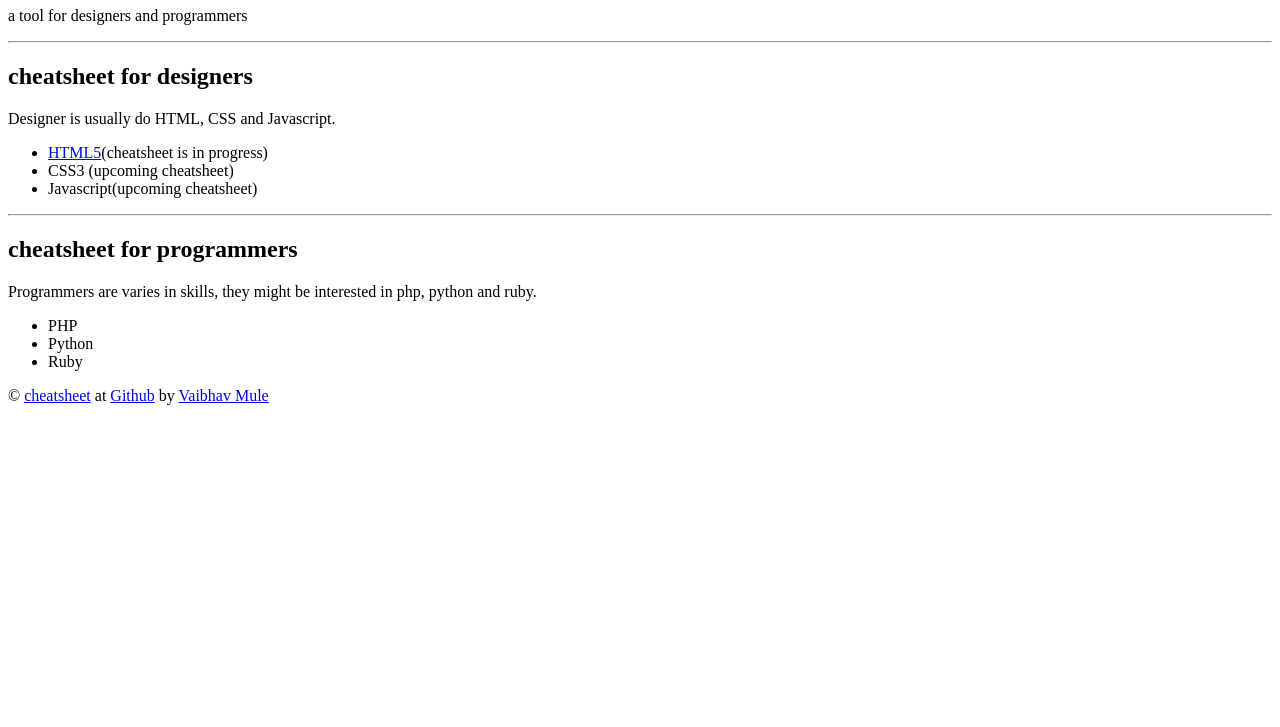
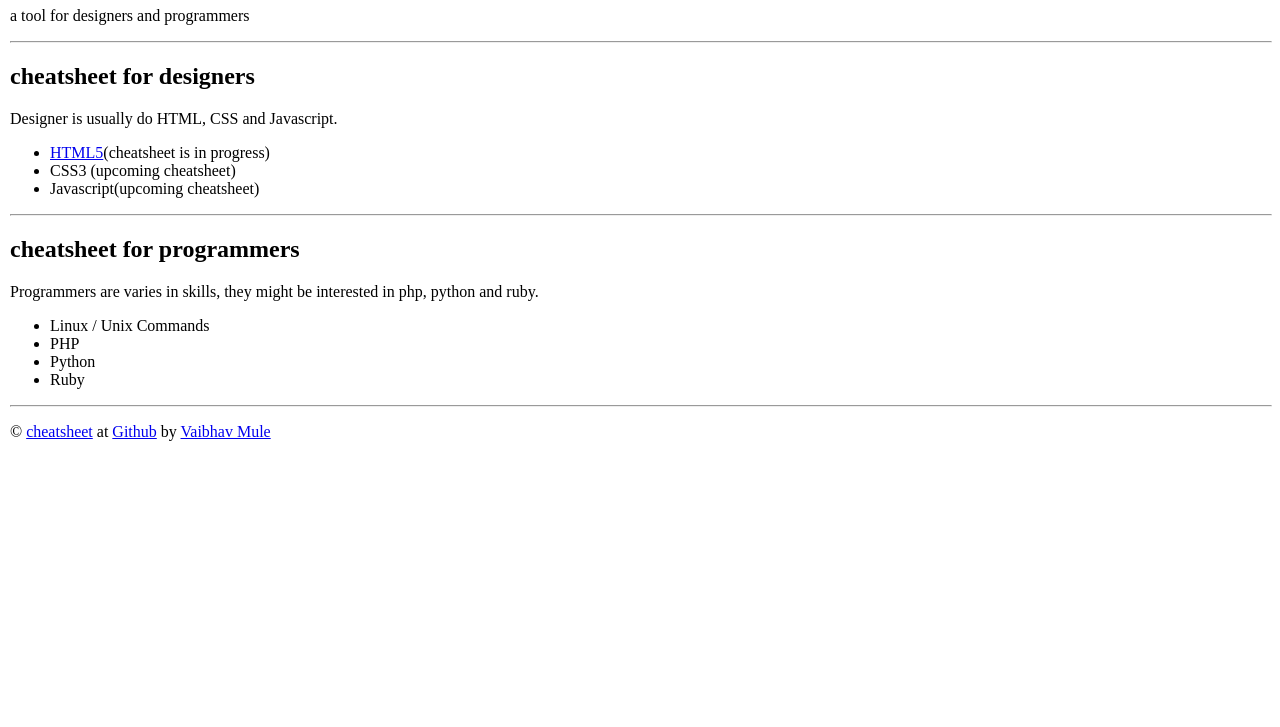
Before and after one commit to vaibhavmule/cheatsheet, a plain HTML site: page index.html in a window 1280 px wide. Shown: the part 73-800 px from the top of the page. Drawn offline with Linux system fonts and the light colour scheme.

```diff
--- a/css/site.css
+++ b/css/site.css
@@ -1,5 +1,3 @@
-//CSS for cheatsheet
 body {
-	margin-right: 2em;
-	margin-left: 2em;
+	margin-left:10px;
 }
--- a/index.html
+++ b/index.html
@@ -3,7 +3,7 @@
 <head>
 	<title>cheatsheet</title>
 	<meta charset="UTF-8">
-	<meta name="description" content="cheatsheet is a reference tool for designers and programmers" />
+	<meta name="description" content="cheatsheet is a reference tool for designers and programmers">
 	<meta name="author" content="Vaibhav Mule">
 	<link rel="stylesheet" type="text/css" href="./css/site.css">
 </head>
@@ -25,12 +25,14 @@
 		<h2>cheatsheet for programmers</h2>
 		<p>Programmers are varies in skills, they might be interested in php, python and ruby.</p>
 		<ul>
+			<li>Linux / Unix Commands</li>
 			<li>PHP</li>
 			<li>Python</li>
 			<li>Ruby</li>
 		</ul>
 	</article>
 	<footer>
+		<hr>
 		<p>&copy; <a href="index.html">cheatsheet</a> at <a href="https://github.com/vaibhavmule/cheatsheet">Github</a> by <a href="http://www.vaibhavmule.com">Vaibhav Mule</a> </p>
 	</footer>
 </body>
```
Also changed, not shown: 1 other file.
